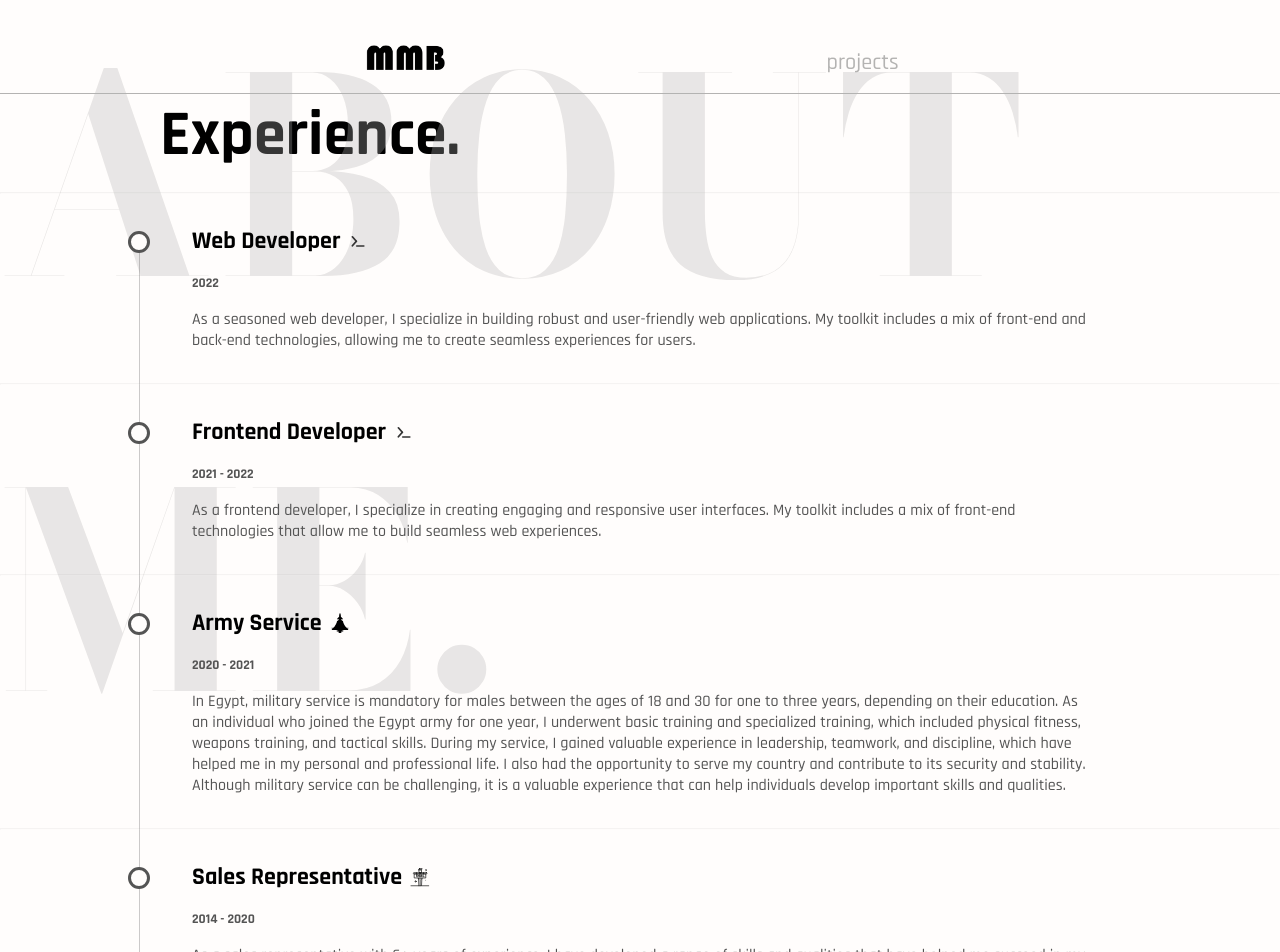
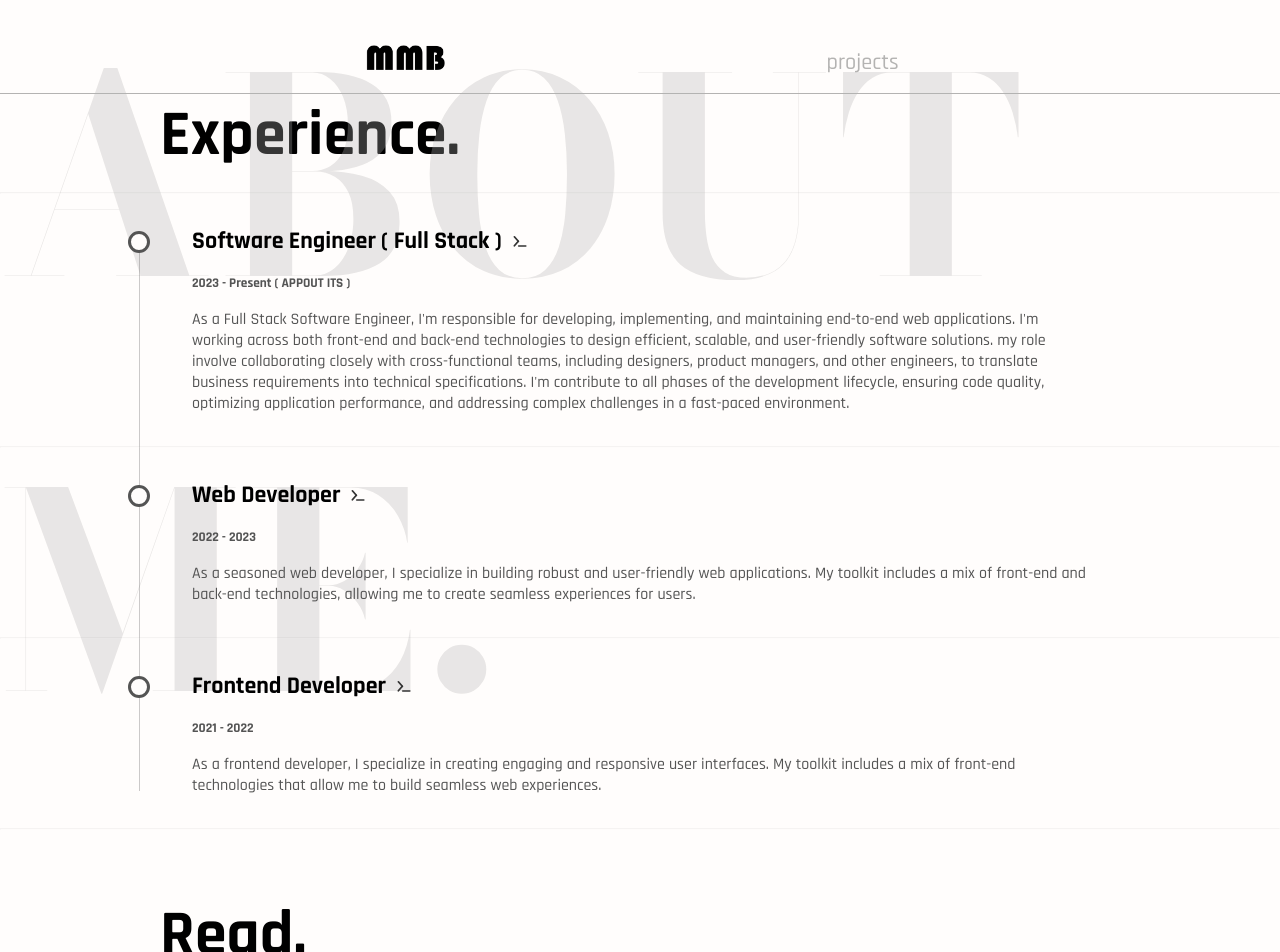
Before and after one commit to MohamedBrzan/MY_Portfolio, a React (Vite) app: page /about in a window 1280 px wide. Shown: the top 952 px of the page. Built offline with nearby package versions, Linux system fonts and the light colour scheme; a web font is replaced by a local one.

Commit message:
latest update for APPOUT ITS

```diff
--- a/src/pages/About/About.tsx
+++ b/src/pages/About/About.tsx
@@ -1,22 +1,35 @@
 import { Link } from 'react-router-dom';
 import book from '/book.svg';
-// import shop from '/shop.svg';
-import army from '/army.svg';
-// import waiter from '/waiter.svg';
 import code from '/code.svg';
-import deal from '/deal.svg';
 import './About.scss';
 import { useEffect } from 'react';
 
 const About = () => {
   const experience = [
+      {
+      title: 'Software Engineer ( Full Stack )',
+      image: code,
+      desc: `As a Full Stack Software Engineer,
+      I'm responsible for developing,
+      implementing, and maintaining end-to-end web applications.
+      I'm working across both front-end and back-end technologies to design efficient,
+      scalable, and user-friendly software solutions. my role involve collaborating closely with cross-functional teams,
+      including designers, product managers, and other engineers, to translate business requirements into technical specifications.
+      I'm contribute to all phases of the development lifecycle, ensuring code quality, optimizing application performance,
+      and addressing complex challenges in a fast-paced environment.`,
+      date: {
+        from: '2023',
+        to: 'Present  ( APPOUT ITS )',
+      },
+      url: { name: '', link: '' },
+    },
     {
       title: 'Web Developer',
       image: code,
       desc: 'As a seasoned web developer, I specialize in building robust and user-friendly web applications. My toolkit includes a mix of front-end and back-end technologies, allowing me to create seamless experiences for users.',
       date: {
         from: '2022',
-        to: '',
+        to: '2023',
       },
       url: { name: '', link: '' },
     },
@@ -30,26 +43,26 @@ const About = () => {
       },
       url: { name: '', link: '' },
     },
-    {
-      title: 'Army Service',
-      image: army,
-      desc: 'In Egypt, military service is mandatory for males between the ages of 18 and 30 for one to three years, depending on their education. As an individual who joined the Egypt army for one year, I underwent basic training and specialized training, which included physical fitness, weapons training, and tactical skills. During my service, I gained valuable experience in leadership, teamwork, and discipline, which have helped me in my personal and professional life. I also had the opportunity to serve my country and contribute to its security and stability. Although military service can be challenging, it is a valuable experience that can help individuals develop important skills and qualities.',
-      date: {
-        from: '2020',
-        to: '2021',
-      },
-      url: { name: '', link: '' },
-    },
-    {
-      title: 'Sales Representative',
-      image: deal,
-      desc: 'As a sales representative with 6+ years of experience, I have developed a range of skills and qualities that have helped me succeed in my role. I have learned to actively listen to customers, identify their pain points, and offer solutions that meet their needs',
-      date: {
-        from: '2014',
-        to: '2020',
-      },
-      url: { name: '', link: '' },
-    },
+    // {
+    //   title: 'Army Service',
+    //   image: army,
+    //   desc: 'In Egypt, military service is mandatory for males between the ages of 18 and 30 for one to three years, depending on their education. As an individual who joined the Egypt army for one year, I underwent basic training and specialized training, which included physical fitness, weapons training, and tactical skills. During my service, I gained valuable experience in leadership, teamwork, and discipline, which have helped me in my personal and professional life. I also had the opportunity to serve my country and contribute to its security and stability. Although military service can be challenging, it is a valuable experience that can help individuals develop important skills and qualities.',
+    //   date: {
+    //     from: '2020',
+    //     to: '2021',
+    //   },
+    //   url: { name: '', link: '' },
+    // },
+    // {
+    //   title: 'Sales Representative',
+    //   image: deal,
+    //   desc: 'As a sales representative with 6+ years of experience, I have developed a range of skills and qualities that have helped me succeed in my role. I have learned to actively listen to customers, identify their pain points, and offer solutions that meet their needs',
+    //   date: {
+    //     from: '2014',
+    //     to: '2020',
+    //   },
+    //   url: { name: '', link: '' },
+    // },
   ];
 
   const read = [
--- a/src/pages/Home/Home.tsx
+++ b/src/pages/Home/Home.tsx
@@ -25,6 +25,8 @@ const Home = () => {
     },
   ];
 
+  const langs = ['HTML/CSS', 'Bootstrap', 'Sass', 'MUI' , 'Shadcn-UI', 'JavaScript', 'TypeScript', 'React', 'Next', 'Angular', 'Node', 'Express', 'MongoDB', 'Websocket', 'Jest', 'Git']
+
   return (
     <section className='home'>
       <div className='intro_text'>
@@ -37,23 +39,11 @@ const Home = () => {
             Meet Mohamed Mahmoud, a talented web developer with a passion for
             creating beautiful and functional websites. With 3+ years of
             experience in the industry, <br /> I honed my skills in
-            <div className='lang'>HTML/CSS</div>
-            <div className='lang'>Bootstrap</div>
-            <div className='lang'>Sass</div>
-            <div className='lang'>MUI</div>
-            <div className='lang'>Shadcn-UI</div>
-            <div className='lang'>JavaScript</div>
-            <div className='lang'>TypeScript</div>
-            <div className='lang'>React</div>
-            <div className='lang'>next</div>
-            <div className='lang'>Node</div>
-            <div className='lang'>Express</div>
-            <div className='lang'>MongoDB</div>
-            <div className='lang'>Websocket</div>
-            <div className='lang'>Jest</div>
-            <div className='lang'>Git</div>
+            {langs.map((lang, i) => (
+              <div className='lang' key={i}>{lang}</div>
+            ))}
             , and other web technologies.
-            <br /> Their portfolio showcases a range of projects, from simple
+            <br /> My portfolio showcases a range of projects, from simple
             landing pages to complex web applications, all designed with a keen
             eye for detail and user experience.
           </p>
```
Also changed, not shown: 2 other files (tests, documents, lock files or other folders).
